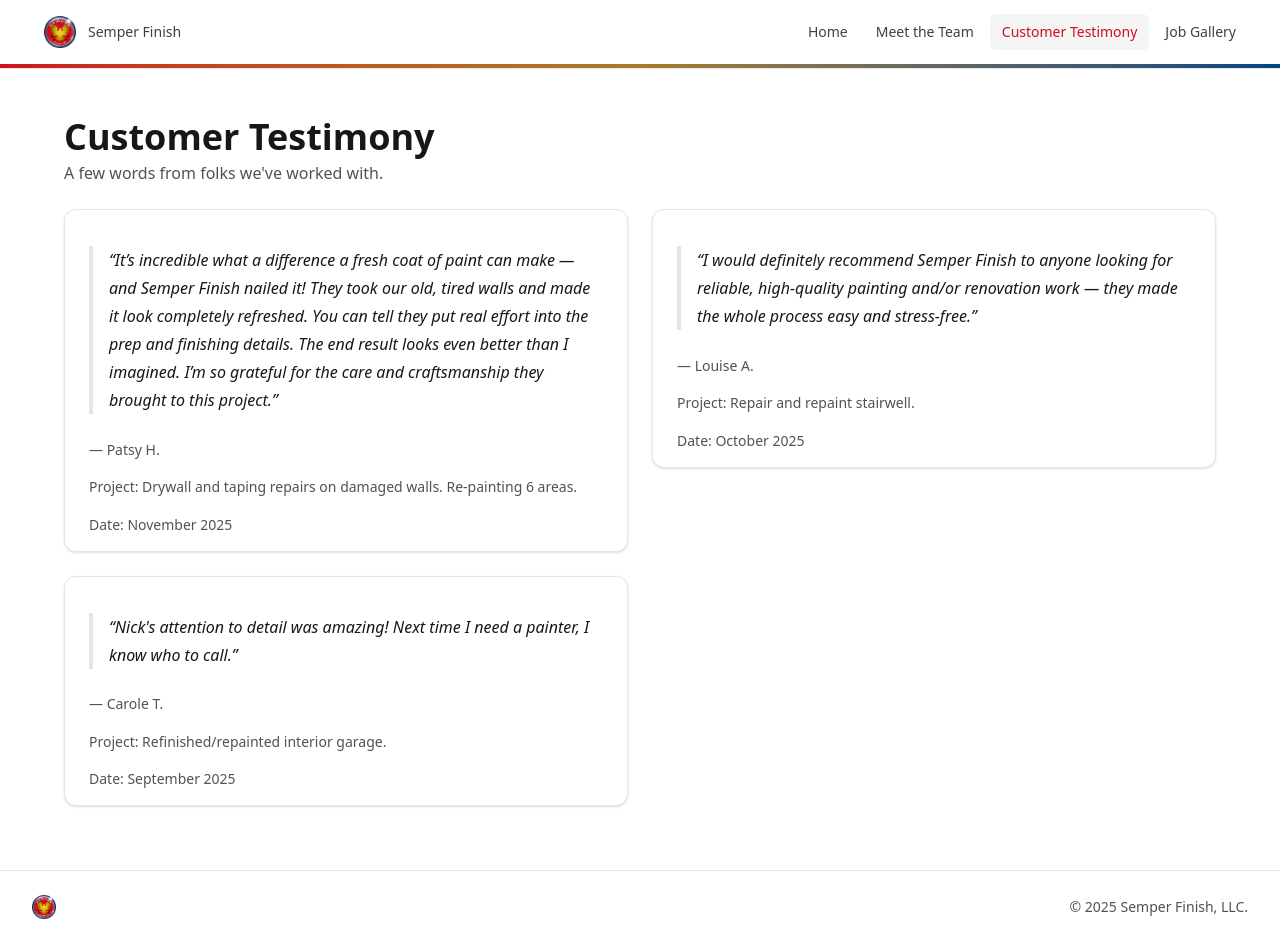
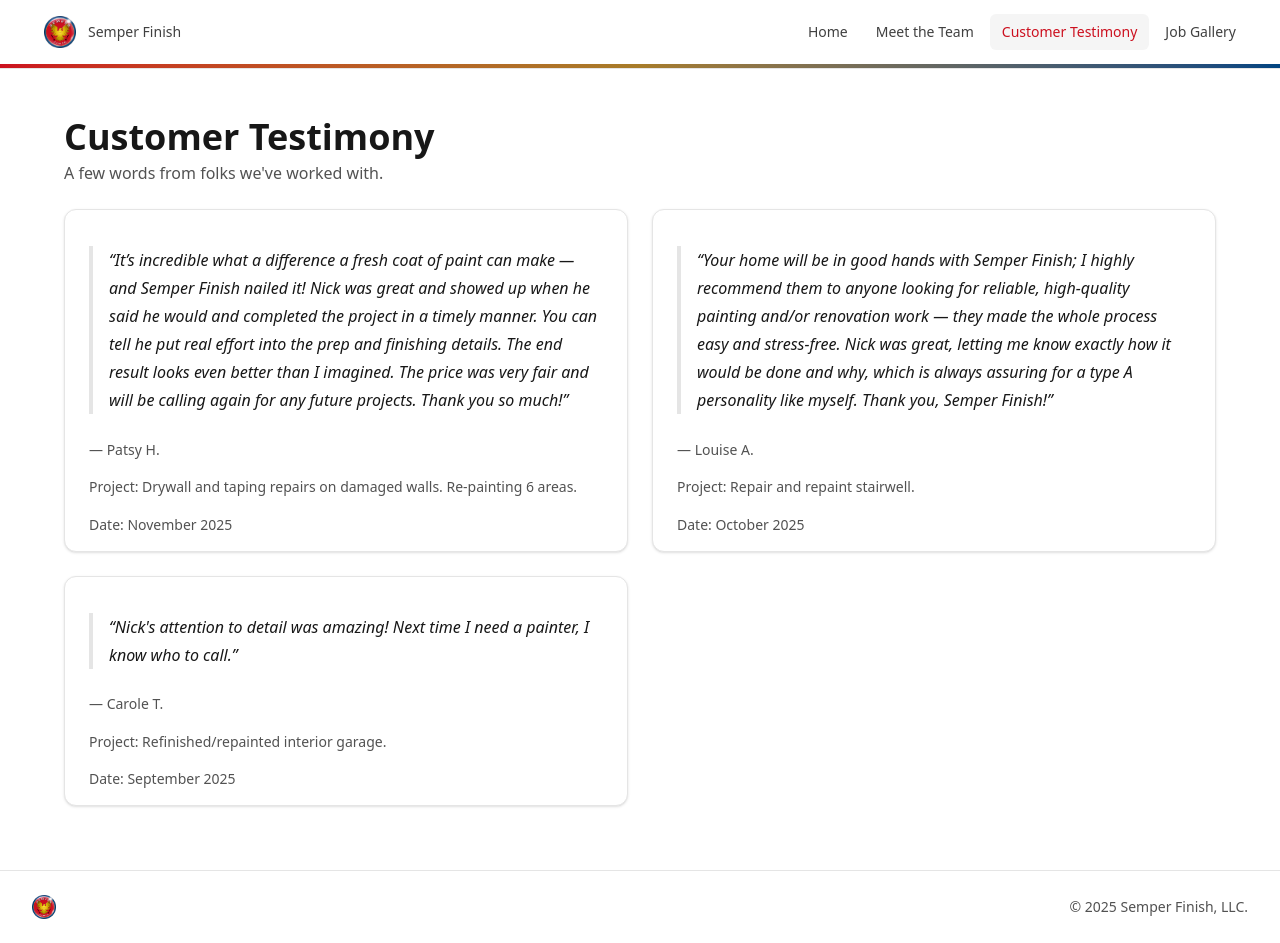
Before and after one commit to r-token/semper-finish-web, a SvelteKit app: page /customer-testimony in a window 1280 px wide. Built offline with nearby package versions, Linux system fonts and the light colour scheme.

Commit message:
Updated testimonials

```diff
--- a/src/routes/customer-testimony/+page.svelte
+++ b/src/routes/customer-testimony/+page.svelte
@@ -30,10 +30,7 @@
       <Prose>
         <blockquote>
           <p>
-            It’s incredible what a difference a fresh coat of paint can make — and Semper Finish nailed it! They
-            took our old, tired walls and made it look completely refreshed. You can tell they put real effort into
-            the prep and finishing details. The end result looks even better than I imagined. I’m so grateful for the
-            care and craftsmanship they brought to this project.
+            It’s incredible what a difference a fresh coat of paint can make — and Semper Finish nailed it! Nick was great and showed up when he said he would and completed the project in a timely manner. You can tell he put real effort into the prep and finishing details. The end result looks even better than I imagined. The price was very fair and will be calling again for any future projects. Thank you so much!
           </p>
         </blockquote>
         <p class="m-0 text-sm text-neutral-600 dark:text-neutral-400">— Patsy H.</p>
@@ -46,8 +43,7 @@
       <Prose>
         <blockquote>
           <p>
-            I would definitely recommend Semper Finish to anyone looking for reliable, high-quality painting
-            and/or renovation work — they made the whole process easy and stress-free.
+            Your home will be in good hands with Semper Finish; I highly recommend them to anyone looking for reliable, high-quality painting and/or renovation work — they made the whole process easy and stress-free. Nick was great, letting me know exactly how it would be done and why, which is always assuring for a type A personality like myself. Thank you, Semper Finish!
           </p>
         </blockquote>
         <p class="m-0 text-sm text-neutral-600 dark:text-neutral-400">— Louise A.</p>
```
